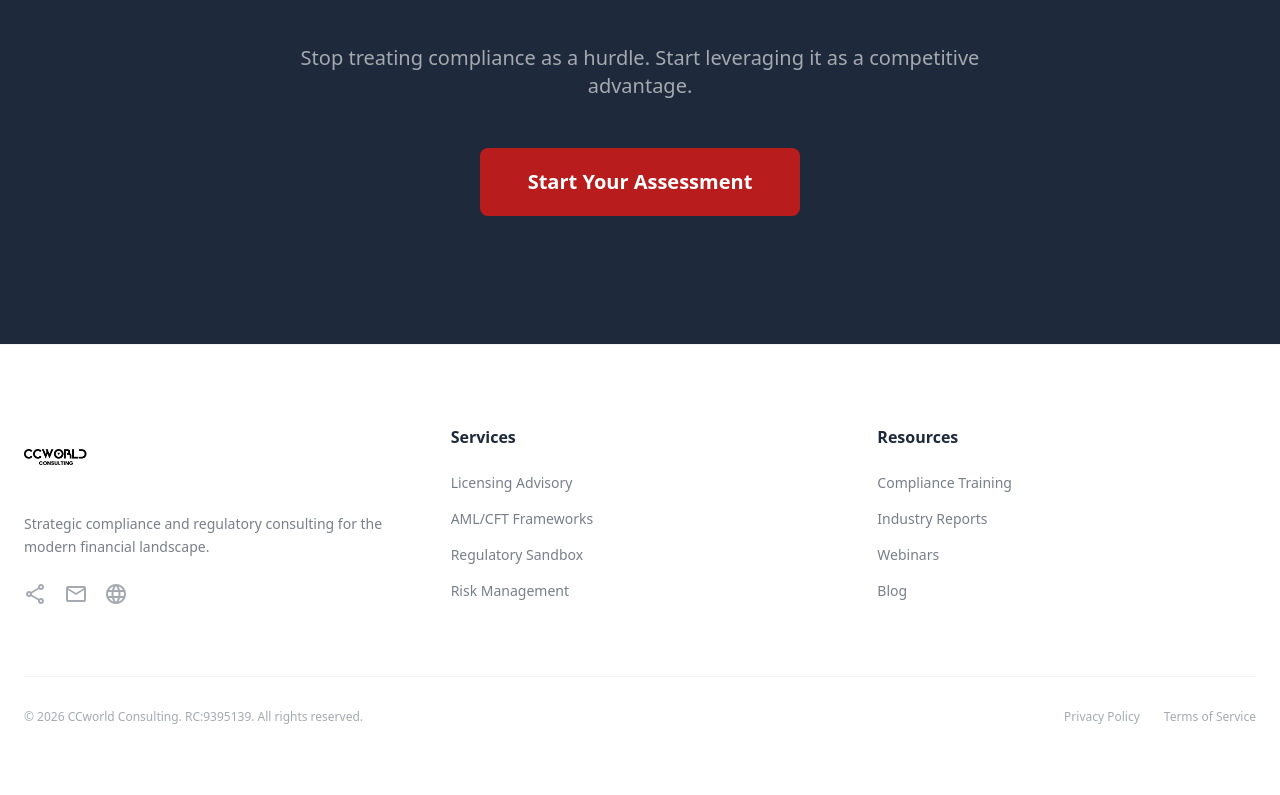
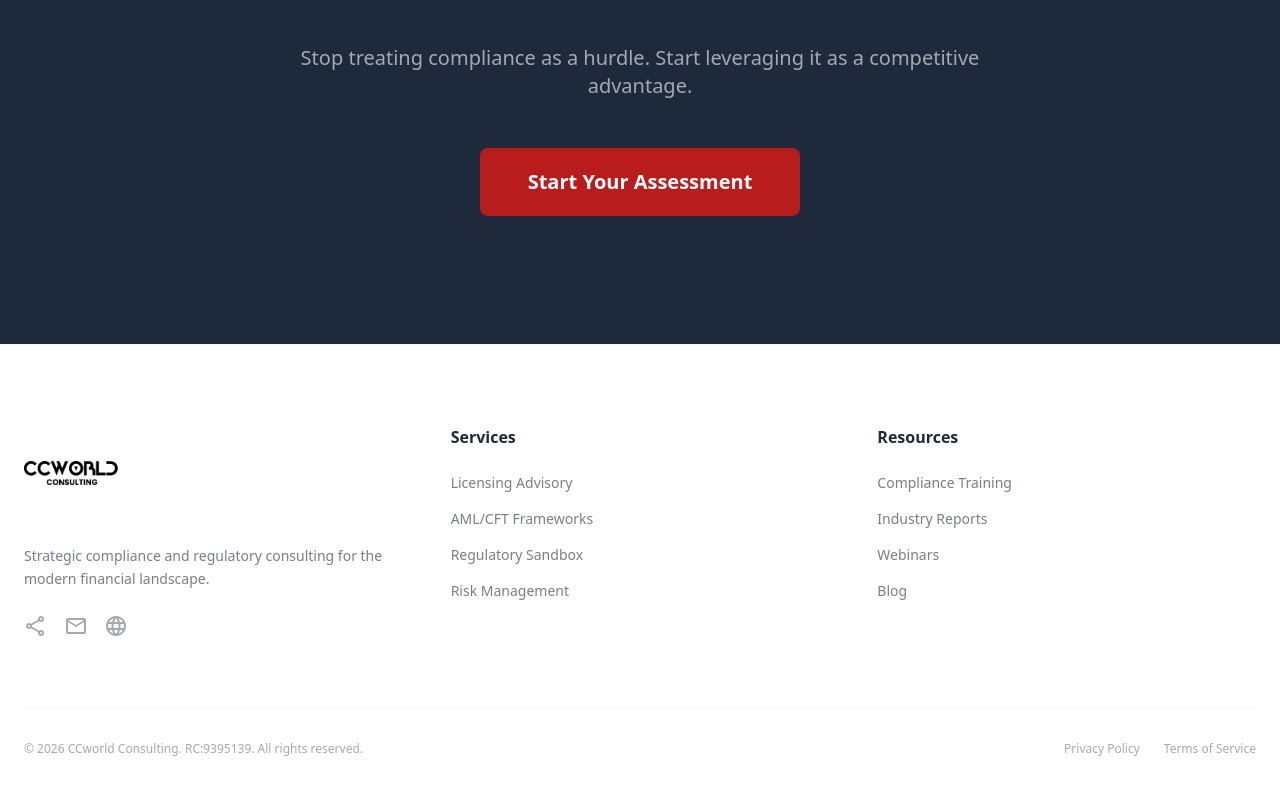
Before and after one commit to BizLaunchOrg/CCWorld_Consultation, a React (Vite) app: page / in a window 1280 px wide. Shown: the part 4771-5566 px from the top of the page. Built offline with nearby package versions, Linux system fonts and the light colour scheme; no server answers.

Commit message:
fixing bug

```diff
--- a/src/components/Footer.tsx
+++ b/src/components/Footer.tsx
@@ -21,8 +21,8 @@ export function Footer() {
       <div className="mx-auto max-w-7xl">
         <div className="grid grid-cols-1 md:grid-cols-3 gap-12 mb-16">
           <div className="col-span-1 md:col-span-1">
-            <div className="flex items-center gap-3 mb-6">
-              <img src="/logo.png" alt={SITE_COMPANY_NAME} className="site-logo h-14 w-14 md:h-16 md:w-16 object-contain shrink-0" />
+            <div className="flex items-center gap-4 mb-6">
+              <img src="/logo.png" alt={SITE_COMPANY_NAME} className="site-logo h-20 w-20 md:h-24 md:w-24 object-contain shrink-0" />
             </div>
             <p className="text-sm text-charcoal/60 dark:text-slate-400 leading-relaxed mb-6">
               Strategic compliance and regulatory consulting for the modern financial landscape.
```
